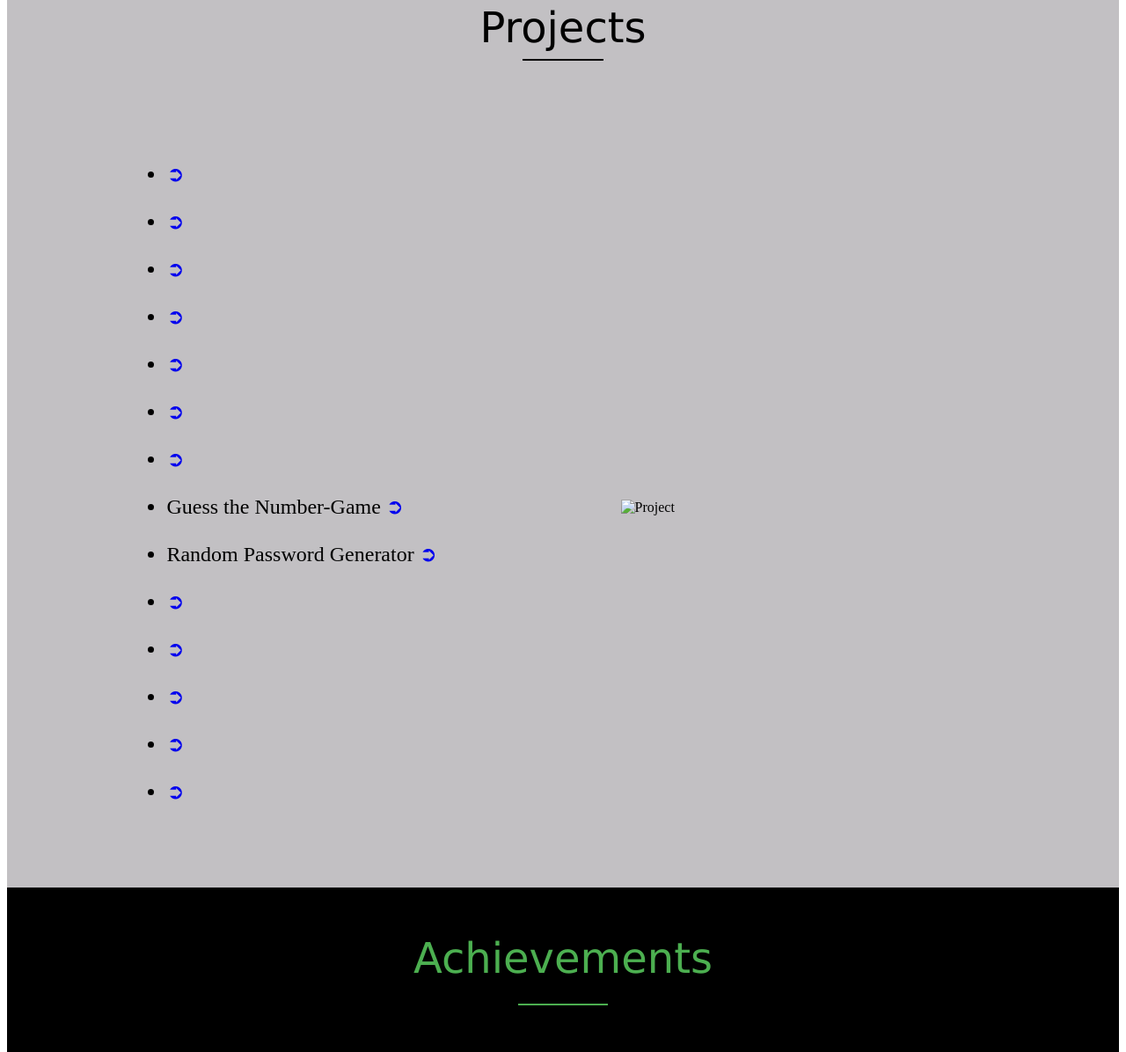
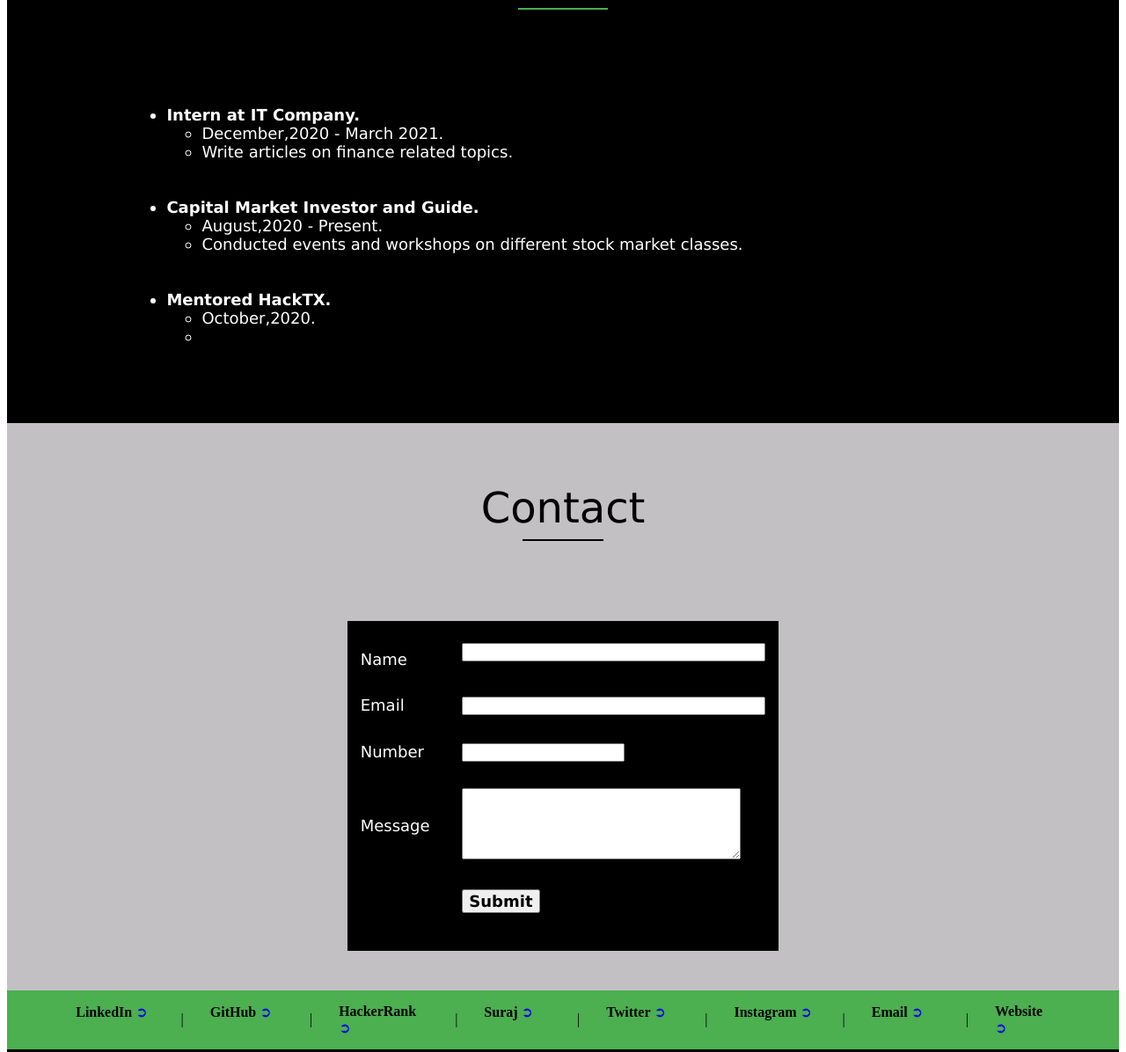
Before and after one commit to surajsubedinp/surajsubedi, a plain HTML site: page index.html in a window 1280 px wide. Shown: the part 1037-2233 px from the top of the page at 88% size. Drawn offline with Linux system fonts and the light colour scheme.

Commit message:
Update index.html

```diff
--- a/index.html
+++ b/index.html
@@ -59,9 +59,9 @@
 						<td>
 							<a href="#projects" style="text-decoration:none">
 								<font face="Verdana" size="5" color=black>
-									Projects
-								</font>
-							</a>
+
+
+
 						</td>
 
 						<td>
@@ -164,11 +164,12 @@
 								good.
 								<hr color="black">
 
-								I do my work mainly in C-Language,
-								C++ and JAVA. C++ and Data Structure
-								& Algorithm are my stronger section.
-								Besides these I know Web Development,
-								LINUX and database as well.
+								I do my web works mainly through
+								wordpress, wix. I find other programming
+								languages very hard to do.
+
+
+								.
 								<hr color="black">
 
 								This website is basically one of my
@@ -197,154 +198,8 @@
 
 
 	<!--Projects(start)-->
-	<table id="projects" border="0" width="100%"
-		cellpadding="0" cellspacing="0" bgcolor="#c2c0c3">
-		<tr>
-			<td>
-				<table border="0" cellpadding="15"
-					cellspacing="0" width="80%" align="center">
-					<tr>
-						<td height="180" align="center"
-							valign="middle" colspan="2">
-							<font face="Verdana" size="7"
-								color="black">
-								Projects
-							</font>
-							<hr color="black" width="90">
-						</td>
-					</tr>
 
-					<tr>
-						<td height="10">
-							<font face="Times New Roman"
-								size="5" color="black">
-								<ul>
-									<li>
 
-										<a href="#" style="text-decoration:none">
-											 ➲
-										</a>
-									</li>
-
-									<li>
-										<hr color="#c2c0c3">
-
-										<a href="#" style="text-decoration:none"
-											color="#c2c0c3">
-											 ➲
-										</a>
-									</li>
-
-									<li>
-										<hr color="#c2c0c3">
-
-										<a href="#" style="text-decoration:none">
-											 ➲
-										</a>
-									</li>
-
-									<li>
-										<hr color="#c2c0c3">
-
-										<a href="#" style="text-decoration:none">
-											 ➲
-										</a>
-									</li>
-
-									<li>
-										<hr color="#c2c0c3">
-
-										<a href="#" style="text-decoration:none">
-											 ➲
-										</a>
-									</li>
-
-									<li>
-										<hr color="#c2c0c3">
-
-										<a href="#" style="text-decoration:none">
-											 ➲
-										</a>
-									</li>
-
-									<li>
-										<hr color="#c2c0c3">
-
-										<a href="#" style="text-decoration:none">
-											 ➲
-										</a>
-									</li>
-
-									<li>
-										<hr color="#c2c0c3">
-										Guess the Number-Game
-										<a href="#" style="text-decoration:none">
-											 ➲
-										</a>
-									</li>
-
-									<li>
-										<hr color="#c2c0c3">
-										Random Password Generator
-										<a href="#" style="text-decoration:none">
-											➲
-										</a>
-									</li>
-
-									<li>
-										<hr color="#c2c0c3">
-
-										<a href="#" style="text-decoration:none">
-											➲
-										</a>
-									</li>
-
-									<li>
-										<hr color="#c2c0c3">
-
-										<a href="#" style="text-decoration:none">
-											➲
-										</a>
-									</li>
-
-									<li>
-										<hr color="#c2c0c3">
-
-										<a href="#" style="text-decoration:none">
-											➲
-										</a>
-									</li>
-
-									<li>
-										<hr color="#c2c0c3">
-
-										<a href="#" style="text-decoration:none">
-											➲ </a>
-									</li>
-
-									<li>
-										<hr color="#c2c0c3">
-
-										<a href="#" style=
-											"text-decoration:none"> ➲
-										</a>
-									</li>
-								</ul>
-								<hr color="#c2c0c3">
-								<hr color="#c2c0c3">
-								<hr color="#c2c0c3">
-								<hr color="#c2c0c3">
-							</font>
-						</td>
-
-						<td width="45%">
-							<img src="img.png" alt="Project" width="75%">
-						</td>
-					</tr>
-				</table>
-			</td>
-		</tr>
-	</table>
 	<!--Projects(end)-->
 
 	<!--Achievement(start)-->
```
